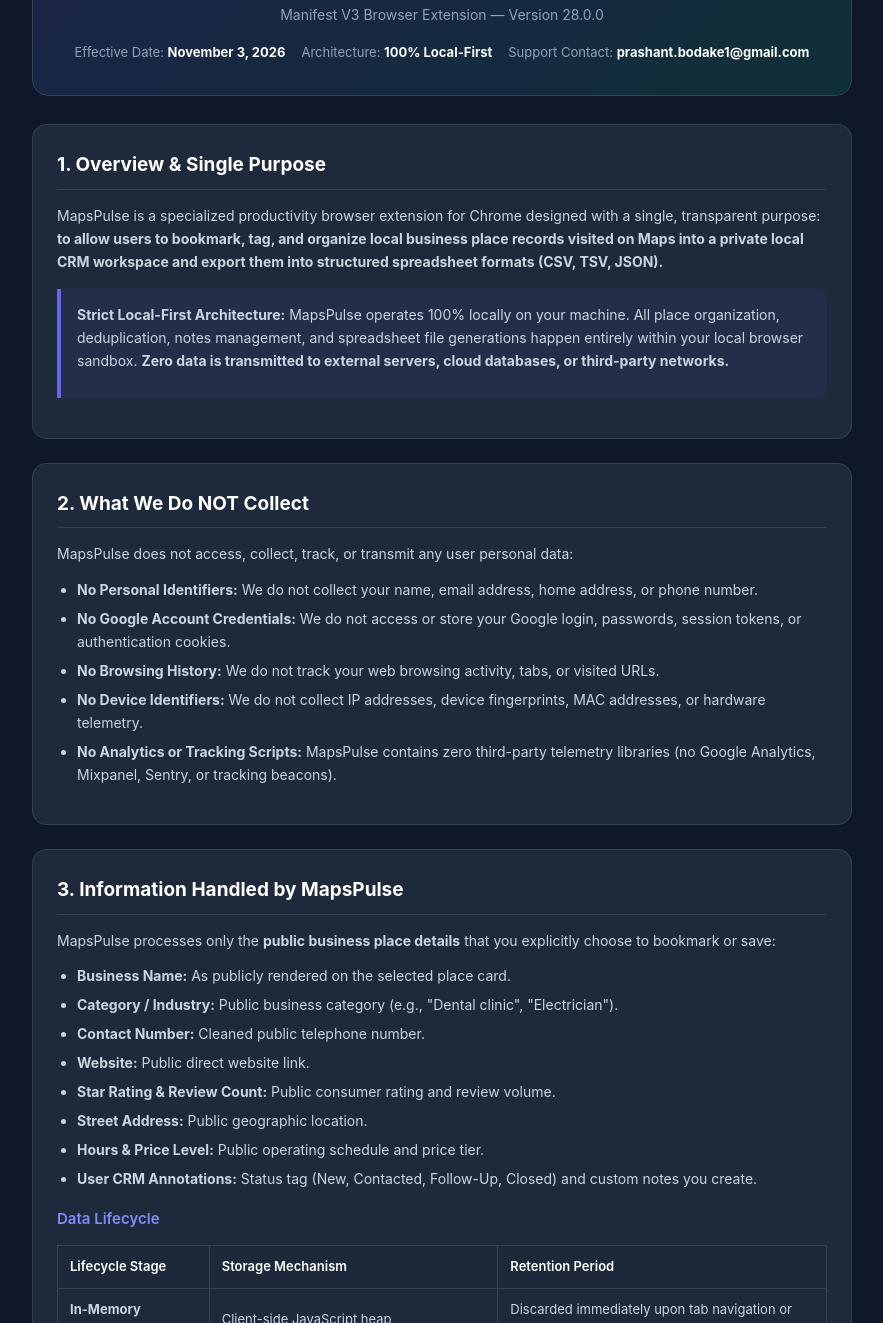
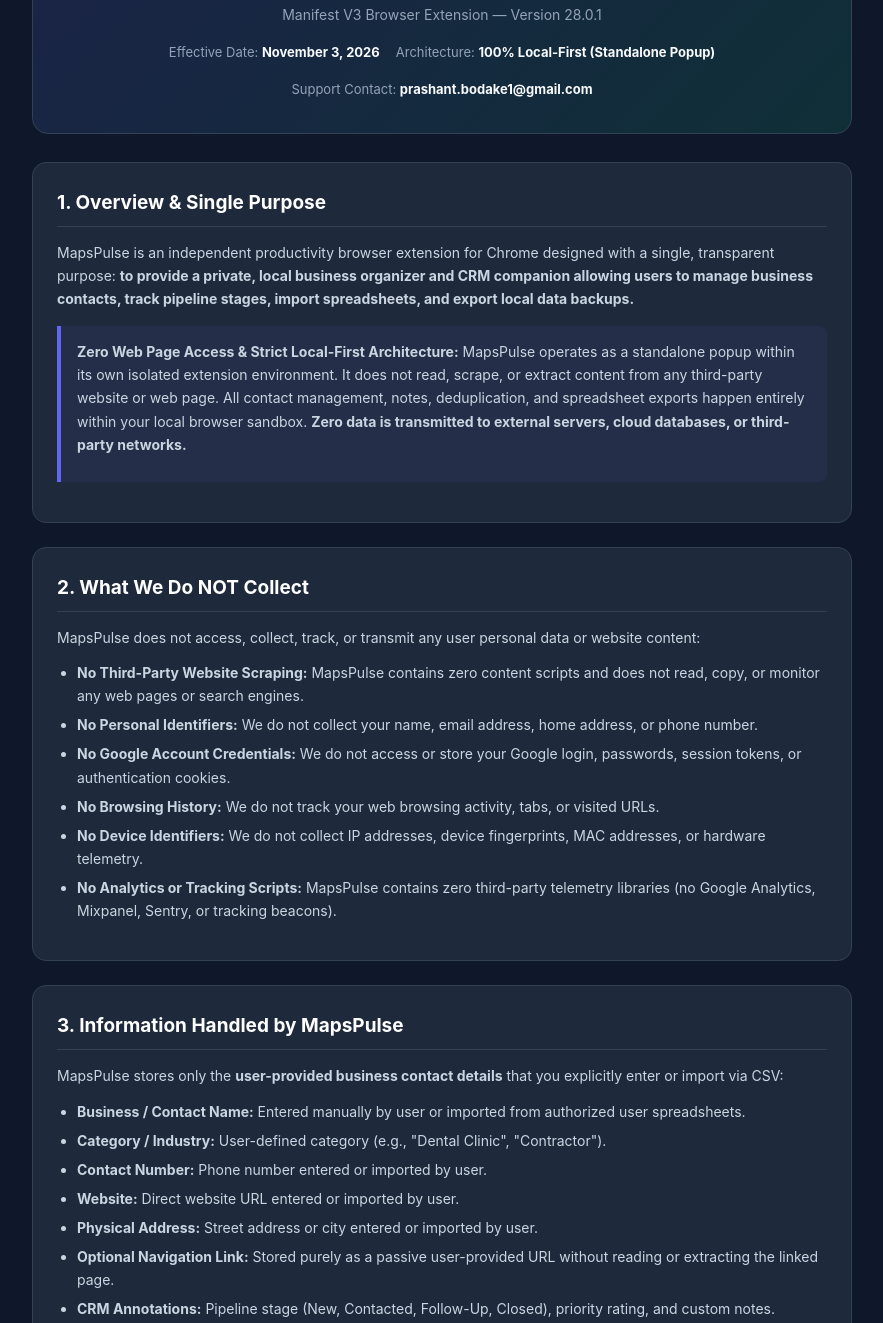
Before and after one commit to Prashant3244/prashant3244.github.io, a plain HTML site: page mapspulse-privacy.html in a window 1280 px wide. Shown: the part 146-1469 px from the top of the page, without its empty margins (198-1081 px from the left). Drawn offline with Linux system fonts and the light colour scheme.

Commit message:
docs: update privacy policy to v28.0.1 standalone CRM architecture

```diff
--- a/mapspulse-privacy.html
+++ b/mapspulse-privacy.html
@@ -191,10 +191,10 @@
     <header>
       <div class="badge">Official Privacy Policy</div>
       <h1>MapsPulse — Local Business Organizer &amp; CRM</h1>
-      <div class="subtitle">Manifest V3 Browser Extension — Version 28.0.0</div>
+      <div class="subtitle">Manifest V3 Browser Extension — Version 28.0.1</div>
       <div class="meta-box">
         <div class="meta-item">Effective Date: <strong>November 3, 2026</strong></div>
-        <div class="meta-item">Architecture: <strong>100% Local-First</strong></div>
+        <div class="meta-item">Architecture: <strong>100% Local-First (Standalone Popup)</strong></div>
         <div class="meta-item">Support Contact: <strong>prashant.bodake1@gmail.com</strong></div>
       </div>
     </header>
@@ -203,19 +203,20 @@
     <div class="card">
       <h2>1. Overview &amp; Single Purpose</h2>
       <p>
-        MapsPulse is a specialized productivity browser extension for Chrome designed with a single, transparent purpose:
-        <strong>to allow users to bookmark, tag, and organize local business place records visited on Maps into a private local CRM workspace and export them into structured spreadsheet formats (CSV, TSV, JSON).</strong>
+        MapsPulse is an independent productivity browser extension for Chrome designed with a single, transparent purpose:
+        <strong>to provide a private, local business organizer and CRM companion allowing users to manage business contacts, track pipeline stages, import spreadsheets, and export local data backups.</strong>
       </p>
       <div class="highlight-box">
-        <p><strong>Strict Local-First Architecture:</strong> MapsPulse operates 100% locally on your machine. All place organization, deduplication, notes management, and spreadsheet file generations happen entirely within your local browser sandbox. <strong>Zero data is transmitted to external servers, cloud databases, or third-party networks.</strong></p>
+        <p><strong>Zero Web Page Access &amp; Strict Local-First Architecture:</strong> MapsPulse operates as a standalone popup within its own isolated extension environment. It does not read, scrape, or extract content from any third-party website or web page. All contact management, notes, deduplication, and spreadsheet exports happen entirely within your local browser sandbox. <strong>Zero data is transmitted to external servers, cloud databases, or third-party networks.</strong></p>
       </div>
     </div>
 
     <!-- SECTION 2 -->
     <div class="card">
       <h2>2. What We Do NOT Collect</h2>
-      <p>MapsPulse does not access, collect, track, or transmit any user personal data:</p>
+      <p>MapsPulse does not access, collect, track, or transmit any user personal data or website content:</p>
       <ul>
+        <li><strong>No Third-Party Website Scraping:</strong> MapsPulse contains zero content scripts and does not read, copy, or monitor any web pages or search engines.</li>
         <li><strong>No Personal Identifiers:</strong> We do not collect your name, email address, home address, or phone number.</li>
         <li><strong>No Google Account Credentials:</strong> We do not access or store your Google login, passwords, session tokens, or authentication cookies.</li>
         <li><strong>No Browsing History:</strong> We do not track your web browsing activity, tabs, or visited URLs.</li>
@@ -228,16 +229,17 @@
     <div class="card">
       <h2>3. Information Handled by MapsPulse</h2>
       <p>
-        MapsPulse processes only the <strong>public business place details</strong> that you explicitly choose to bookmark or save:
+        MapsPulse stores only the <strong>user-provided business contact details</strong> that you explicitly enter or import via CSV:
       </p>
       <ul>
-        <li><strong>Business Name:</strong> As publicly rendered on the selected place card.</li>
-        <li><strong>Category / Industry:</strong> Public business category (e.g., "Dental clinic", "Electrician").</li>
-        <li><strong>Contact Number:</strong> Cleaned public telephone number.</li>
-        <li><strong>Website:</strong> Public direct website link.</li>
-        <li><strong>Star Rating &amp; Review Count:</strong> Public consumer rating and review volume.</li>
-        <li><strong>Street Address:</strong> Public geographic location.</li>
-        <li><strong>Hours &amp; Price Level:</strong> Public operating schedule and price tier.</li>
+        <li><strong>Business / Contact Name:</strong> Entered manually by user or imported from authorized user spreadsheets.</li>
+        <li><strong>Category / Industry:</strong> User-defined category (e.g., "Dental Clinic", "Contractor").</li>
+        <li><strong>Contact Number:</strong> Phone number entered or imported by user.</li>
+        <li><strong>Website:</strong> Direct website URL entered or imported by user.</li>
+        <li><strong>Physical Address:</strong> Street address or city entered or imported by user.</li>
+        <li><strong>Optional Navigation Link:</strong> Stored purely as a passive user-provided URL without reading or extracting the linked page.</li>
+        <li><strong>CRM Annotations:</strong> Pipeline stage (New, Contacted, Follow-Up, Closed), priority rating, and custom notes.</li>
+      </ul>
         <li><strong>User CRM Annotations:</strong> Status tag (New, Contacted, Follow-Up, Closed) and custom notes you create.</li>
       </ul>
 
```
